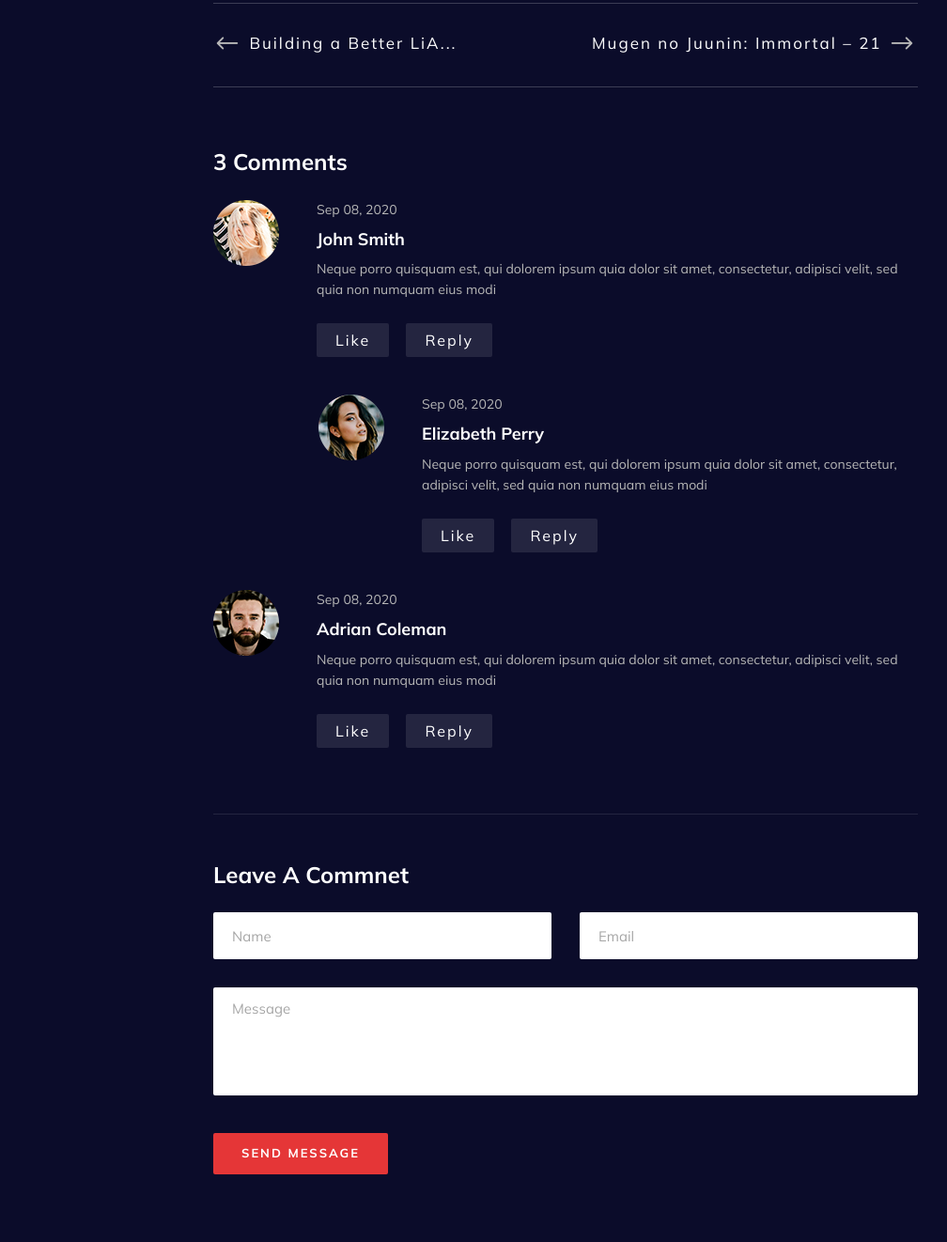
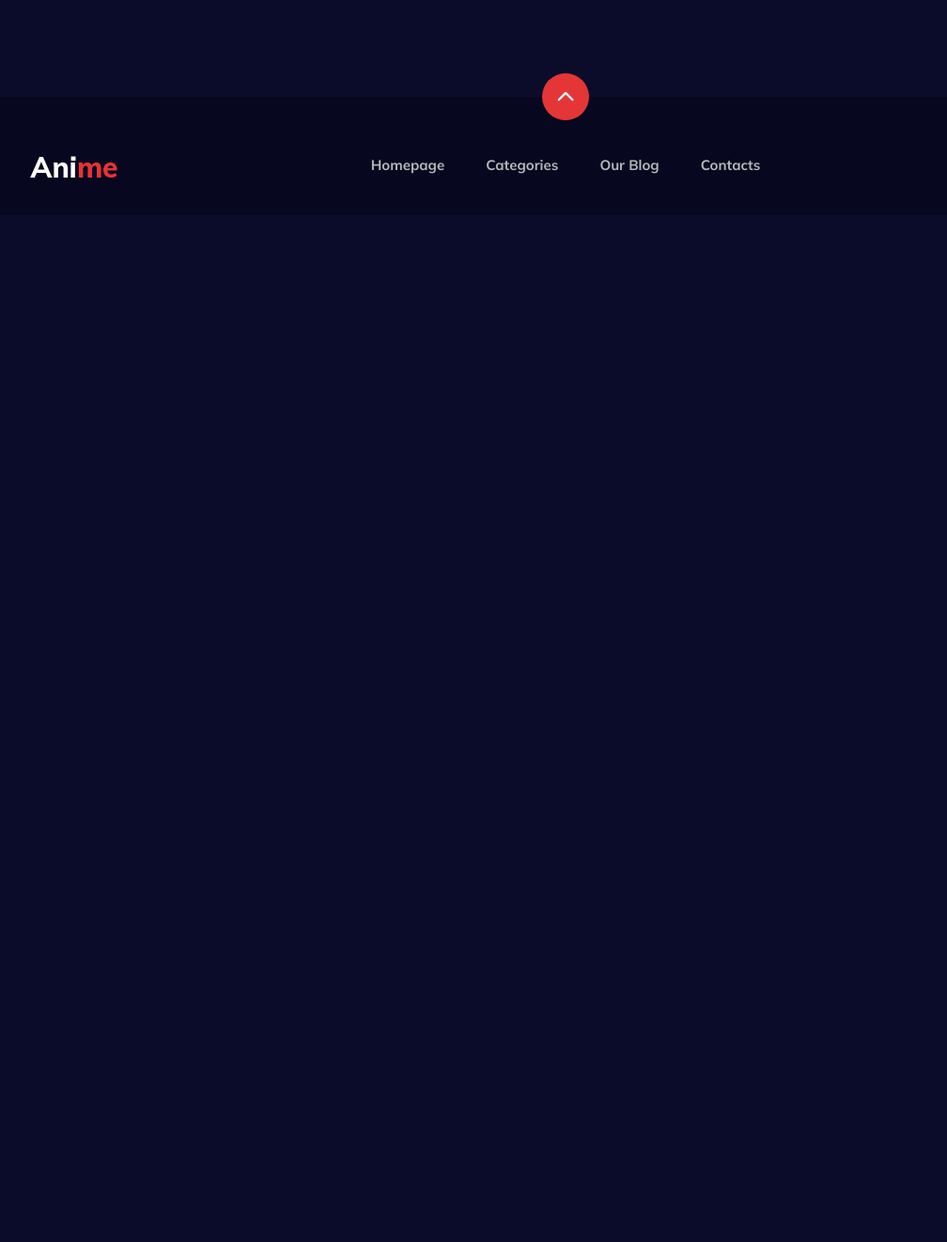
Before and after one commit to vishnus1793/Animesite, a plain HTML site: page blog-details.html in a window 1280 px wide. Shown: the part 3494-4816 px from the top of the page at 94% size, without its empty margins (38-1046 px from the left). After the commit the page ends 3723 px from the top, so only its background shows below. Drawn offline with Linux system fonts and the light colour scheme.

Commit message:
changes added

```diff
--- a/blog-details.html
+++ b/blog-details.html
@@ -142,82 +142,7 @@
                             <a href="#">Sport</a>
                             <a href="#">Game</a>
                         </div>
-                        <div class="blog__details__btns">
-                            <div class="row">
-                                <div class="col-lg-6">
-                                    <div class="blog__details__btns__item">
-                                        <h5><a href="#"><span class="arrow_left"></span> Building a Better LiA...</a>
-                                        </h5>
-                                    </div>
-                                </div>
-                                <div class="col-lg-6">
-                                    <div class="blog__details__btns__item next__btn">
-                                        <h5><a href="#">Mugen no Juunin: Immortal – 21 <span
-                                            class="arrow_right"></span></a></h5>
-                                        </div>
-                                    </div>
-                                </div>
-                            </div>
-                            <div class="blog__details__comment">
-                                <h4>3 Comments</h4>
-                                <div class="blog__details__comment__item">
-                                    <div class="blog__details__comment__item__pic">
-                                        <img src="img/blog/details/comment-1.png" alt="">
-                                    </div>
-                                    <div class="blog__details__comment__item__text">
-                                        <span>Sep 08, 2020</span>
-                                        <h5>John Smith</h5>
-                                        <p>Neque porro quisquam est, qui dolorem ipsum quia dolor sit amet, consectetur,
-                                        adipisci velit, sed quia non numquam eius modi</p>
-                                        <a href="#">Like</a>
-                                        <a href="#">Reply</a>
-                                    </div>
-                                </div>
-                                <div class="blog__details__comment__item blog__details__comment__item--reply">
-                                    <div class="blog__details__comment__item__pic">
-                                        <img src="img/blog/details/comment-2.png" alt="">
-                                    </div>
-                                    <div class="blog__details__comment__item__text">
-                                        <span>Sep 08, 2020</span>
-                                        <h5>Elizabeth Perry</h5>
-                                        <p>Neque porro quisquam est, qui dolorem ipsum quia dolor sit amet, consectetur,
-                                        adipisci velit, sed quia non numquam eius modi</p>
-                                        <a href="#">Like</a>
-                                        <a href="#">Reply</a>
-                                    </div>
-                                </div>
-                                <div class="blog__details__comment__item">
-                                    <div class="blog__details__comment__item__pic">
-                                        <img src="img/blog/details/comment-3.png" alt="">
-                                    </div>
-                                    <div class="blog__details__comment__item__text">
-                                        <span>Sep 08, 2020</span>
-                                        <h5>Adrian Coleman</h5>
-                                        <p>Neque porro quisquam est, qui dolorem ipsum quia dolor sit amet, consectetur,
-                                        adipisci velit, sed quia non numquam eius modi</p>
-                                        <a href="#">Like</a>
-                                        <a href="#">Reply</a>
-                                    </div>
-                                </div>
-                            </div>
-                            <div class="blog__details__form">
-                                <h4>Leave A Commnet</h4>
-                                <form action="#">
-                                    <div class="row">
-                                        <div class="col-lg-6 col-md-6 col-sm-6">
-                                            <input type="text" placeholder="Name">
-                                        </div>
-                                        <div class="col-lg-6 col-md-6 col-sm-6">
-                                            <input type="text" placeholder="Email">
-                                        </div>
-                                        <div class="col-lg-12">
-                                            <textarea placeholder="Message"></textarea>
-                                            <button type="submit" class="site-btn">Send Message</button>
-                                        </div>
-                                    </div>
-                                </form>
-                            </div>
-                        </div>
+
                     </div>
                 </div>
             </div>
```
Also changed, not shown: index.html (+2 -1 lines), img/trending/trend-2.jpg.
